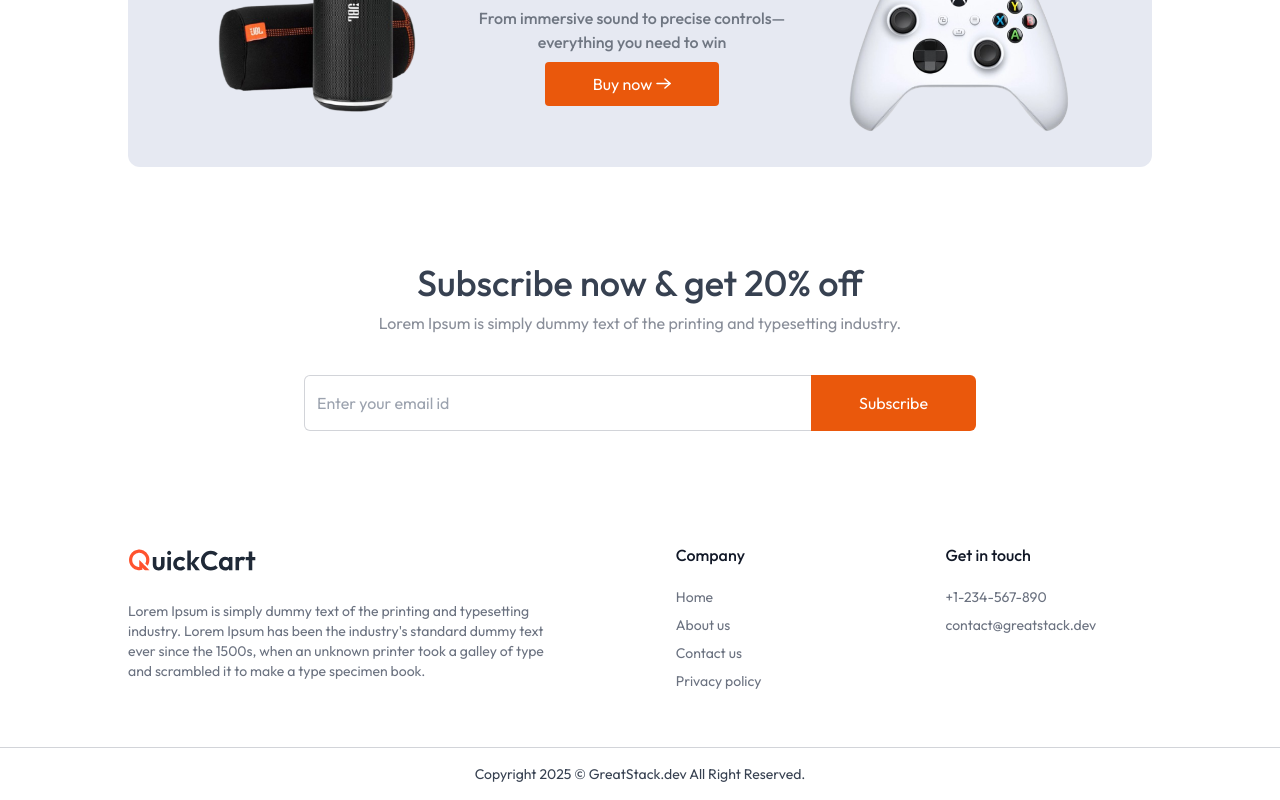
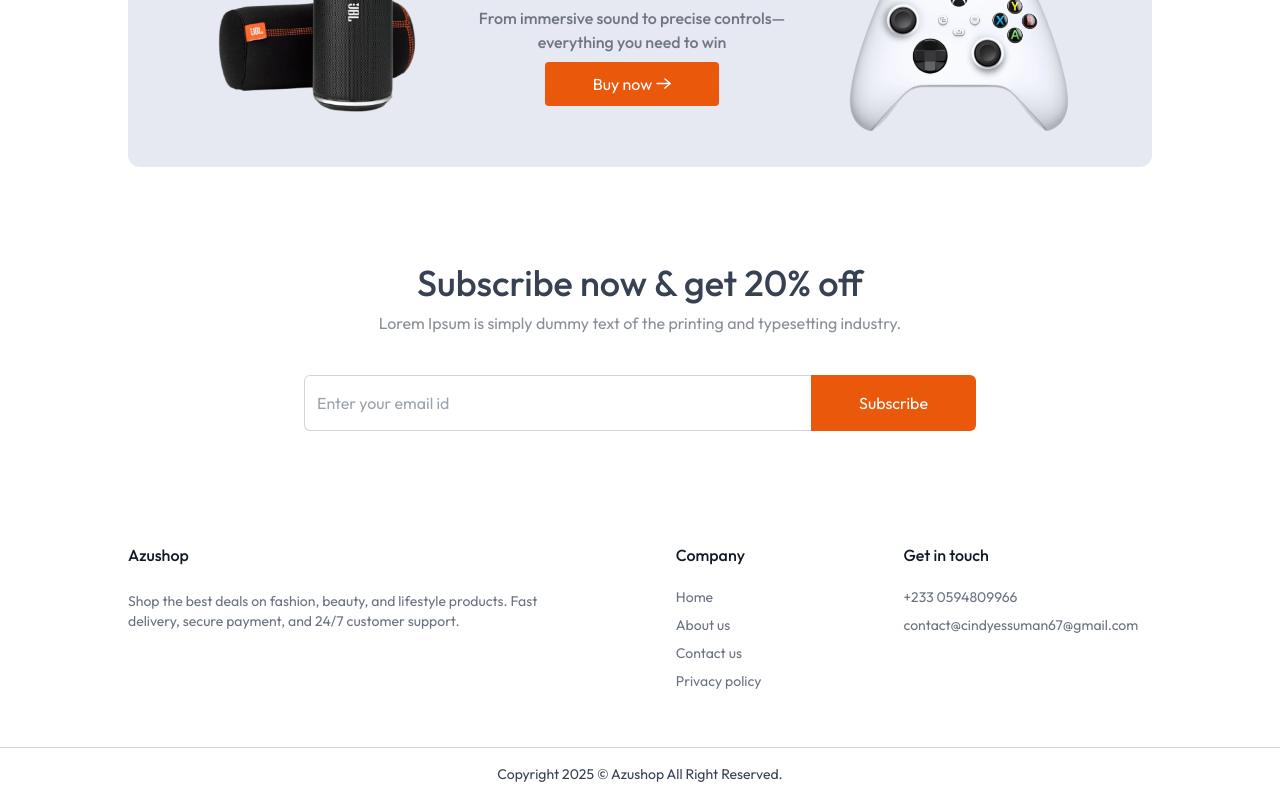
Before and after one commit to OhemaaCindy/azushop-ecommence-client, a Next.js app: page / in a window 1280 px wide. Shown: the part 2067-2867 px from the top of the page. Built offline with nearby package versions, Linux system fonts and the light colour scheme.

Commit message:
implemented the design for the footer

```diff
--- a/components/Footer.jsx
+++ b/components/Footer.jsx
@@ -7,12 +7,11 @@ const Footer = () => {
     <footer>
       <div className="flex flex-col md:flex-row items-start justify-center px-6 md:px-16 lg:px-32 gap-10 py-14 border-b border-gray-500/30 text-gray-500">
         <div className="w-4/5">
-          <Image className="w-28 md:w-32" src={assets.logo} alt="logo" />
+          {/* <Image className="w-28 md:w-32" src={assets.logo} alt="logo" /> */}
+          <p className="font-medium text-gray-900 mb-5">Azushop</p>
           <p className="mt-6 text-sm">
-            Lorem Ipsum is simply dummy text of the printing and typesetting
-            industry. Lorem Ipsum has been the industry's standard dummy text
-            ever since the 1500s, when an unknown printer took a galley of type
-            and scrambled it to make a type specimen book.
+            Shop the best deals on fashion, beauty, and lifestyle products. Fast
+            delivery, secure payment, and 24/7 customer support.
           </p>
         </div>
 
@@ -21,16 +20,24 @@ const Footer = () => {
             <h2 className="font-medium text-gray-900 mb-5">Company</h2>
             <ul className="text-sm space-y-2">
               <li>
-                <a className="hover:underline transition" href="#">Home</a>
+                <a className="hover:underline transition" href="#">
+                  Home
+                </a>
               </li>
               <li>
-                <a className="hover:underline transition" href="#">About us</a>
+                <a className="hover:underline transition" href="#">
+                  About us
+                </a>
               </li>
               <li>
-                <a className="hover:underline transition" href="#">Contact us</a>
+                <a className="hover:underline transition" href="#">
+                  Contact us
+                </a>
               </li>
               <li>
-                <a className="hover:underline transition" href="#">Privacy policy</a>
+                <a className="hover:underline transition" href="#">
+                  Privacy policy
+                </a>
               </li>
             </ul>
           </div>
@@ -40,14 +47,14 @@ const Footer = () => {
           <div>
             <h2 className="font-medium text-gray-900 mb-5">Get in touch</h2>
             <div className="text-sm space-y-2">
-              <p>+1-234-567-890</p>
-              <p>contact@greatstack.dev</p>
+              <p>+233 0594809966</p>
+              <p>contact@cindyessuman67@gmail.com</p>
             </div>
           </div>
         </div>
       </div>
       <p className="py-4 text-center text-xs md:text-sm">
-        Copyright 2025 © GreatStack.dev All Right Reserved.
+        Copyright 2025 © Azushop All Right Reserved.
       </p>
     </footer>
   );
```
